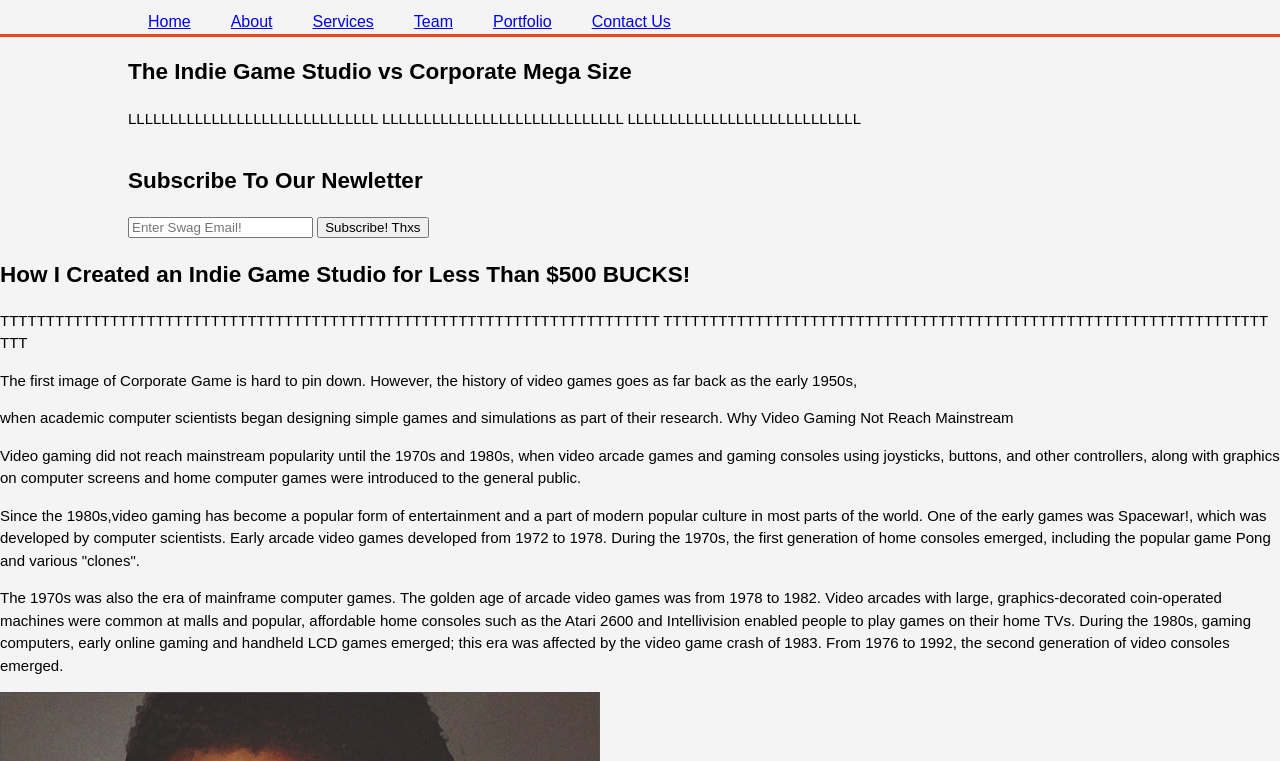
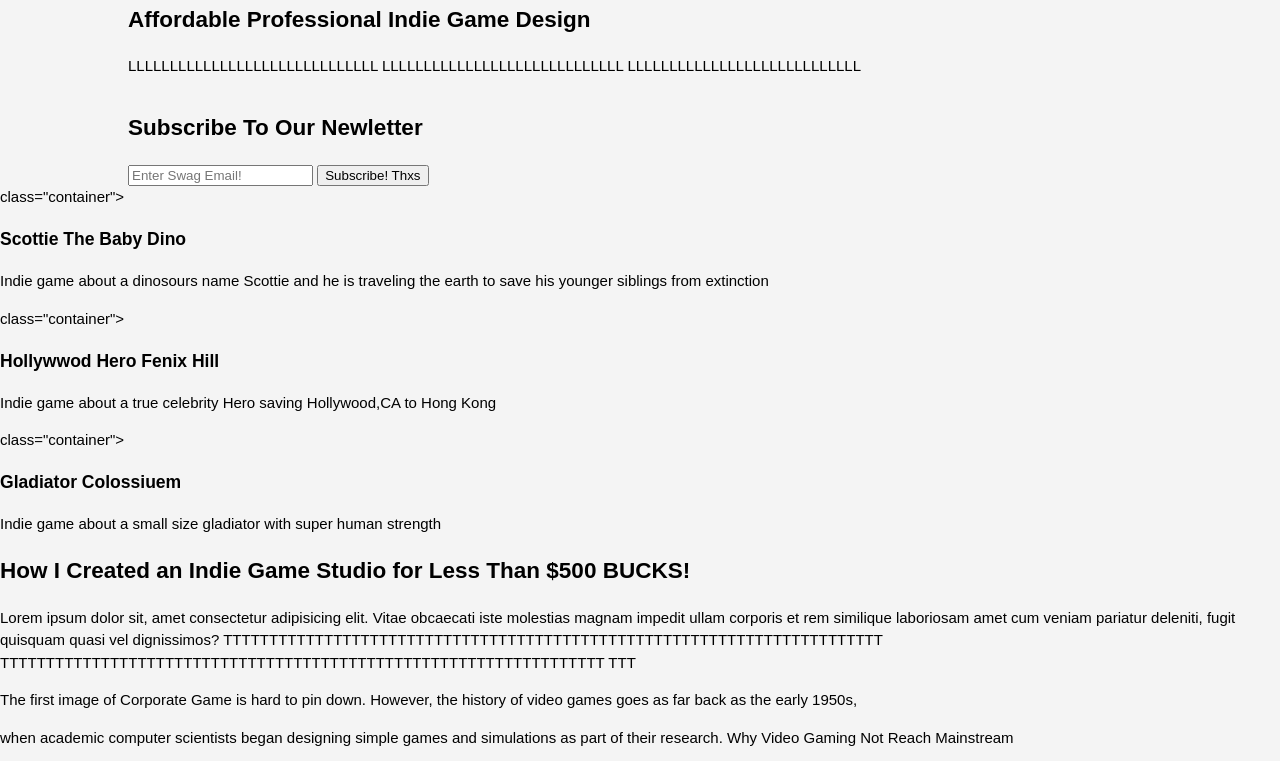
Before and after one commit to tillisd/html-me-something, a plain HTML site: page index.html in a window 1280 px wide. Shown: the part 128-889 px from the top of the page. Drawn offline with Linux system fonts and the light colour scheme; files that its build step writes are made by us from their sources.

Commit message:
Created index and styles files

```diff
--- a/index.html
+++ b/index.html
@@ -1,23 +1,24 @@
 <!DOCTYPE html>
-<html>
+<html lang="en">
 <head>
-    <meta charset="utf-8">
-    <meta name="viewport" content="width=device-width">
+        <meta charset="UTF-8">
+        <meta name="viewport" content="width=device-width, initial-scale=1.0">
+        <meta http-equiv="X-UA-Compatible" content="ie=edge">
+
     <meta name="description" content="game design, game development">
     <meta name="keywords" content="game, game design, game play">
-<title>  The Indie Game Studio | Welcome - </title>
-    <p> <b> Danielle Tillis -  HTML and CSS LC101 </b> </p>
-<link href= "./css/style.css" rel="stylesheet" type="text/css">
+    <meta name="author" content="Danielle Tillis">
+    <title>The Indie Game Studio | Welcome</title>
+<link href= "style.css" rel="stylesheet" type="text/css">
 </head>
 <body>
     <header>
         <div class="container">
              <div id="branding">
                 <h1>APP GAMER UNIVERSE</h1>
-
              </div>
              <nav>
-                    <ul>
+                  <ul>
                         <li><a href="index.html"> Home </a></li>
                         <li><a href="about.html"> About </a></li>
                         <li><a href="services.html"> Services </a></li>
@@ -30,11 +31,9 @@
             </div>
     </header>
 
-
-
      <section id="showcase">
               <div class="container">
-                <h1> The Indie Game Studio vs Corporate Mega Size</h1>
+                <h1>Affordable Professional Indie Game Design</h1>
                 <p>LLLLLLLLLLLLLLLLLLLLLLLLLLLLLL LLLLLLLLLLLLLLLLLLLLLLLLLLLLL LLLLLLLLLLLLLLLLLLLLLLLLLLLL </p>
               </div>
      </section>
@@ -49,10 +48,38 @@
                   <button type="submit" class="button_1">Subscribe! Thxs</button>
               </form>
           </div>
+      </section>
 
+      <section id="boxes">
+          <div> class="container">
+              <div class="box">
+                  <h3>Scottie The Baby Dino</h3>
+                  <p>Indie game about a dinosours name Scottie and he is traveling the earth to save his younger siblings from extinction</p>
+              </div>
+
+          </div>
       </section>
 
 
+      <section id="boxes">
+            <div> class="container">
+                <div class="box">
+                    <h3>Hollywwod Hero Fenix Hill</h3>
+                    <p>Indie game about a true celebrity Hero saving Hollywood,CA to Hong Kong</p>
+                </div>
+
+            </div>
+        </section>
+
+        <section id="boxes">
+                <div> class="container">
+                    <div class="box">
+                        <h3>Gladiator Colossiuem</h3>
+                        <p>Indie game about a small size gladiator with super human strength </p>
+                    </div>
+
+                </div>
+            </section>
 
     </body>
 </html>
@@ -81,7 +108,11 @@
  <section id="showcase">
         <div class="containter">
             <h1> How I Created an Indie Game Studio for Less Than $500 BUCKS! </h1>
-            <p>TTTTTTTTTTTTTTTTTTTTTTTTTTTTTTTTTTTTTTTTTTTTTTTTTTTTTTTTTTTTTTTTTTTTTTTT
+            <p> Lorem ipsum dolor sit, amet consectetur adipisicing elit.
+                 Vitae obcaecati iste molestias magnam impedit ullam corporis et rem similique laboriosam amet
+                 cum veniam pariatur deleniti, fugit quisquam quasi vel dignissimos?
+
+                TTTTTTTTTTTTTTTTTTTTTTTTTTTTTTTTTTTTTTTTTTTTTTTTTTTTTTTTTTTTTTTTTTTTTTTT
                 TTTTTTTTTTTTTTTTTTTTTTTTTTTTTTTTTTTTTTTTTTTTTTTTTTTTTTTTTTTTTTTTTT TTT
             </p>
         </div
```
Also changed, not shown: 3 other files.
